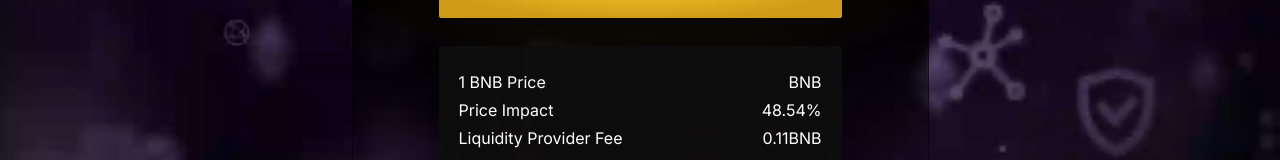
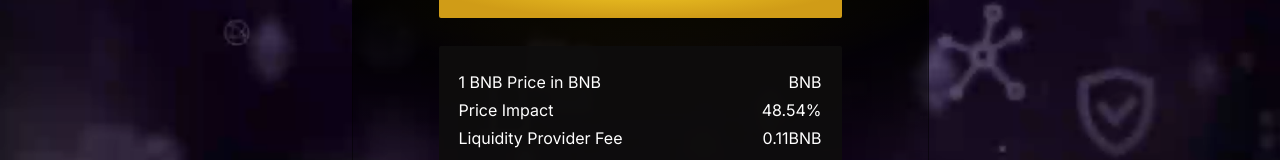
Before and after one commit to Umar792/interview_project, a React (Create React App) app in the folder client/: page / in a window 1280 px wide. Shown: the part 651-811 px from the top of the page. Built offline with nearby package versions, Linux system fonts and the light colour scheme; no server answers; a web font is replaced by a local one.

Commit message:
calculate the price

```diff
--- a/client/src/compoenets/Home/Index.js
+++ b/client/src/compoenets/Home/Index.js
@@ -206,8 +206,8 @@
           <button onClick={handleXSwapClick}>X Swap</button>
           <div className="bg-[#0e0d0df5] p-[20px] rounded-sm border-1 border-[rgba(255, 255, 255, 0.05)] my-[28px] text-white">
             <div className="flex justify-between place-items-center my-1 text-[16px]">
-              <p>1 BNB Price</p>
-              <p>{bnbPrice} BNB</p>
+              <p>1 BNB Price in {name}</p>
+              <p>{bnbPrice} {name}</p>
             </div>
             <div className="flex justify-between place-items-center my-1 text-[16px]">
               <p>Price Impact</p>
```
